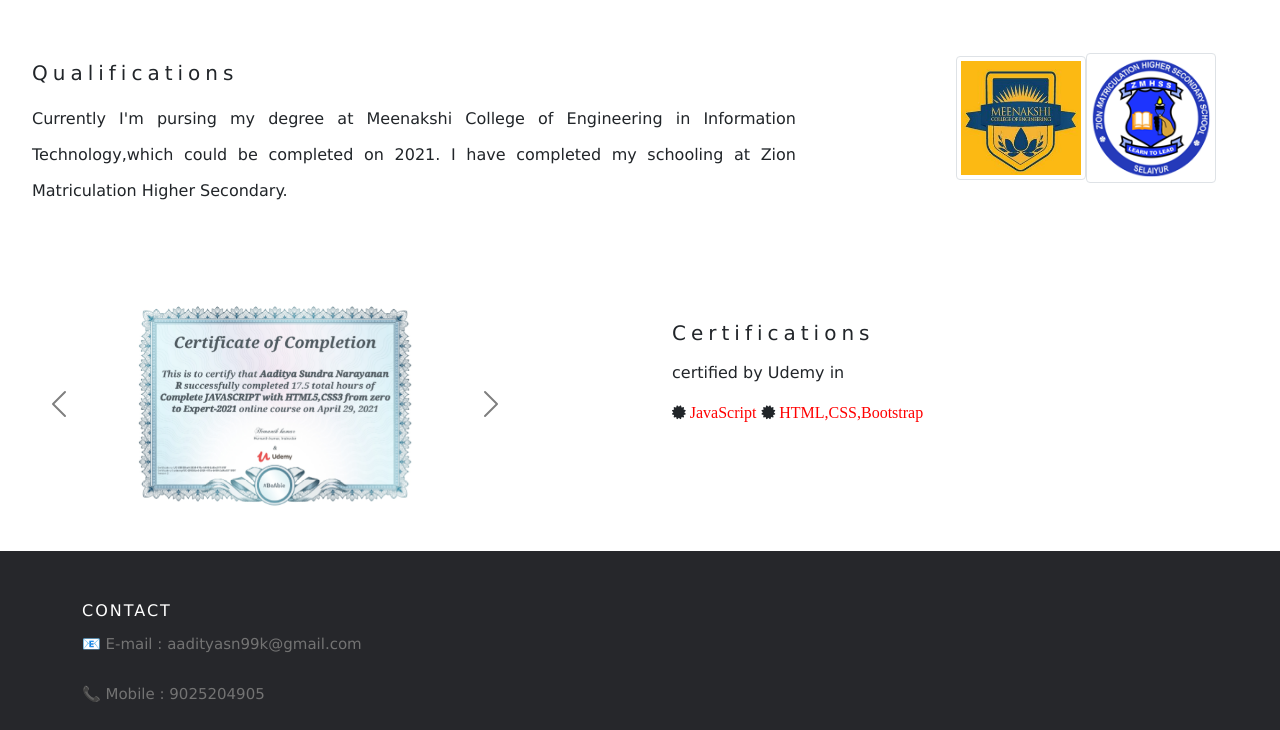
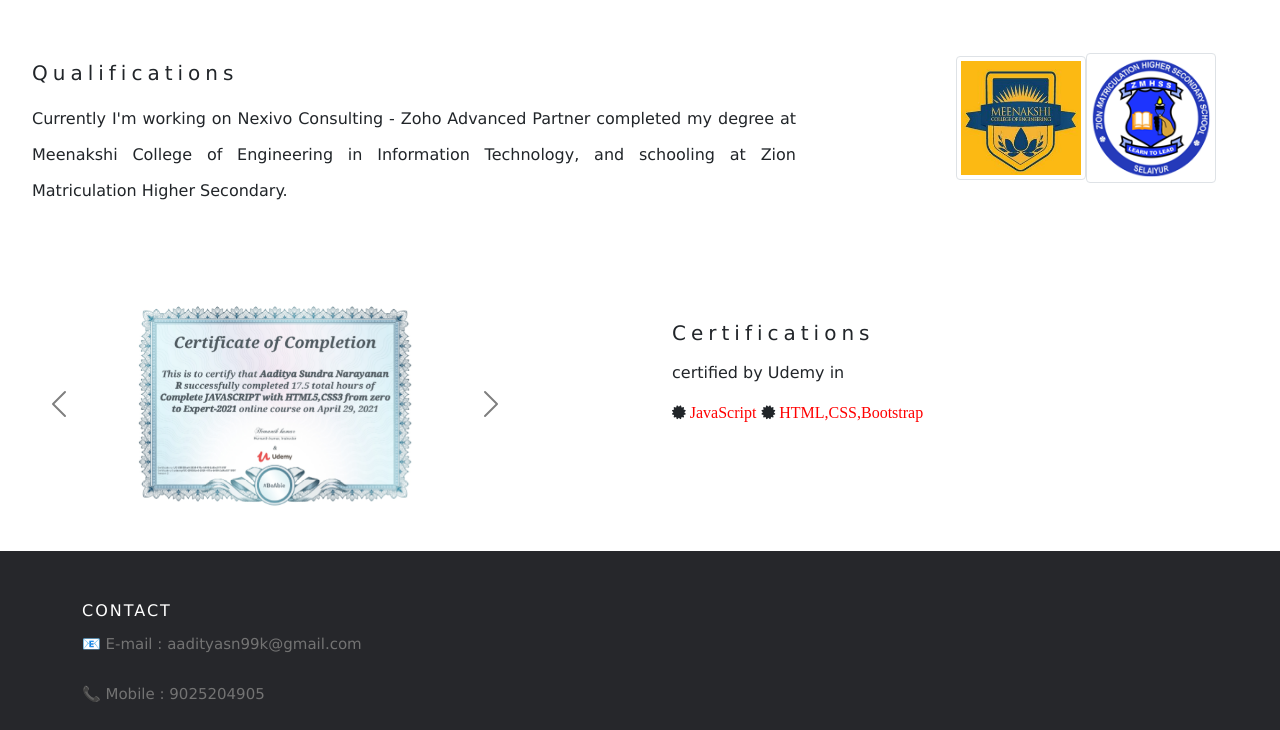
Before and after one commit to aaditya-sn/Website, a plain HTML site: page index.html in a window 1280 px wide. Shown: the part 956-1686 px from the top of the page. Drawn offline with nearby package versions, Linux system fonts and the light colour scheme.

Commit message:
Update index.html

```diff
--- a/index.html
+++ b/index.html
@@ -85,9 +85,8 @@
       <div class="col-sm" style="padding: 2em; margin-left:0%; margin-right: 5%;">
         <h5>Qualifications</h5>
         <p style=" font-size: medium; text-align: justify;">
-          Currently I'm pursing my degree at Meenakshi College of Engineering in Information Technology,which could be
-          completed on 2021.
-          I have completed my schooling at Zion Matriculation Higher Secondary.
+          Currently I'm working on Nexivo Consulting - Zoho Advanced Partner completed my degree at Meenakshi College of Engineering in Information Technology,
+          and schooling at Zion Matriculation Higher Secondary.
         </p>
       </div>
       <div class="col-sm-auto" style="padding:2em; margin: 0 2em;">
```
